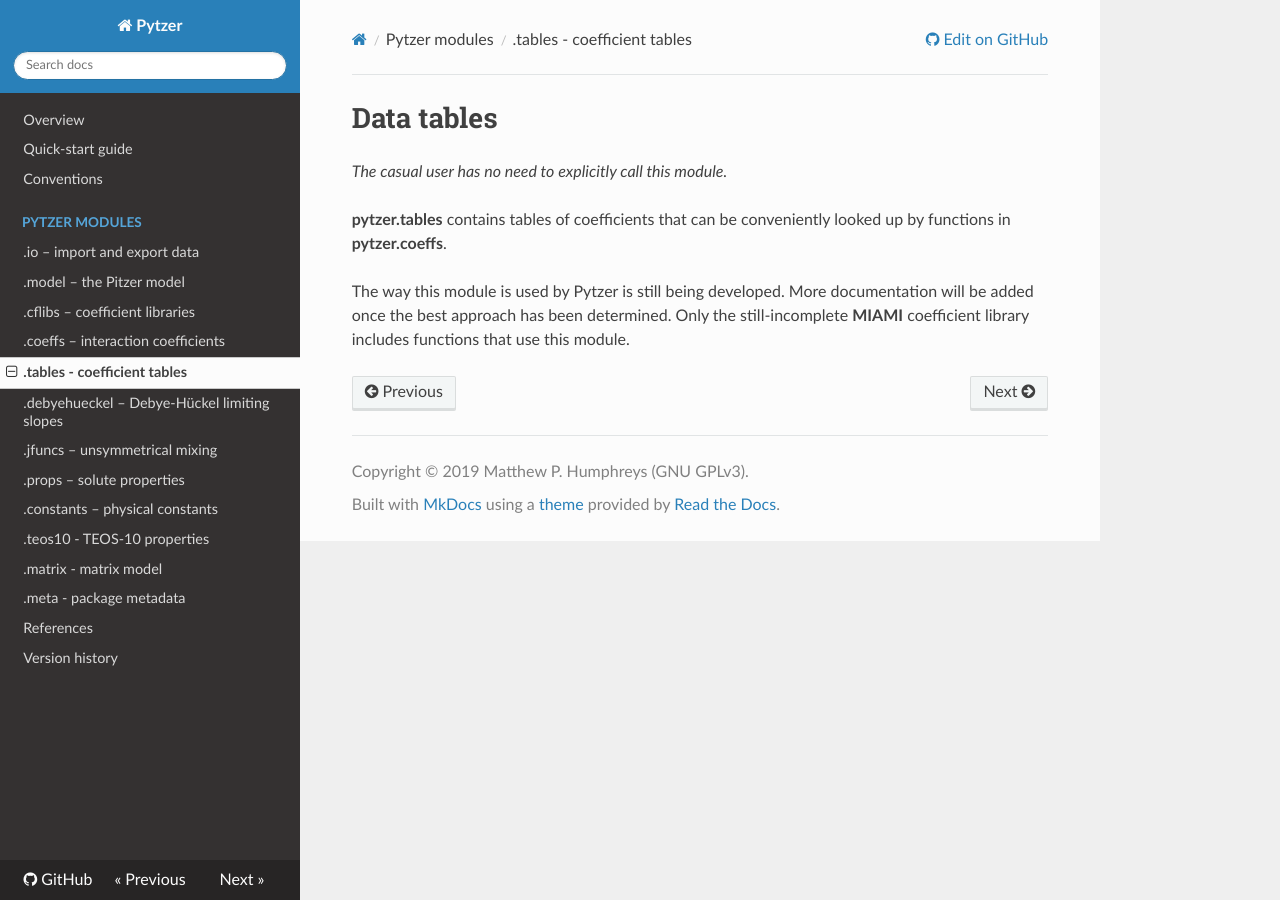
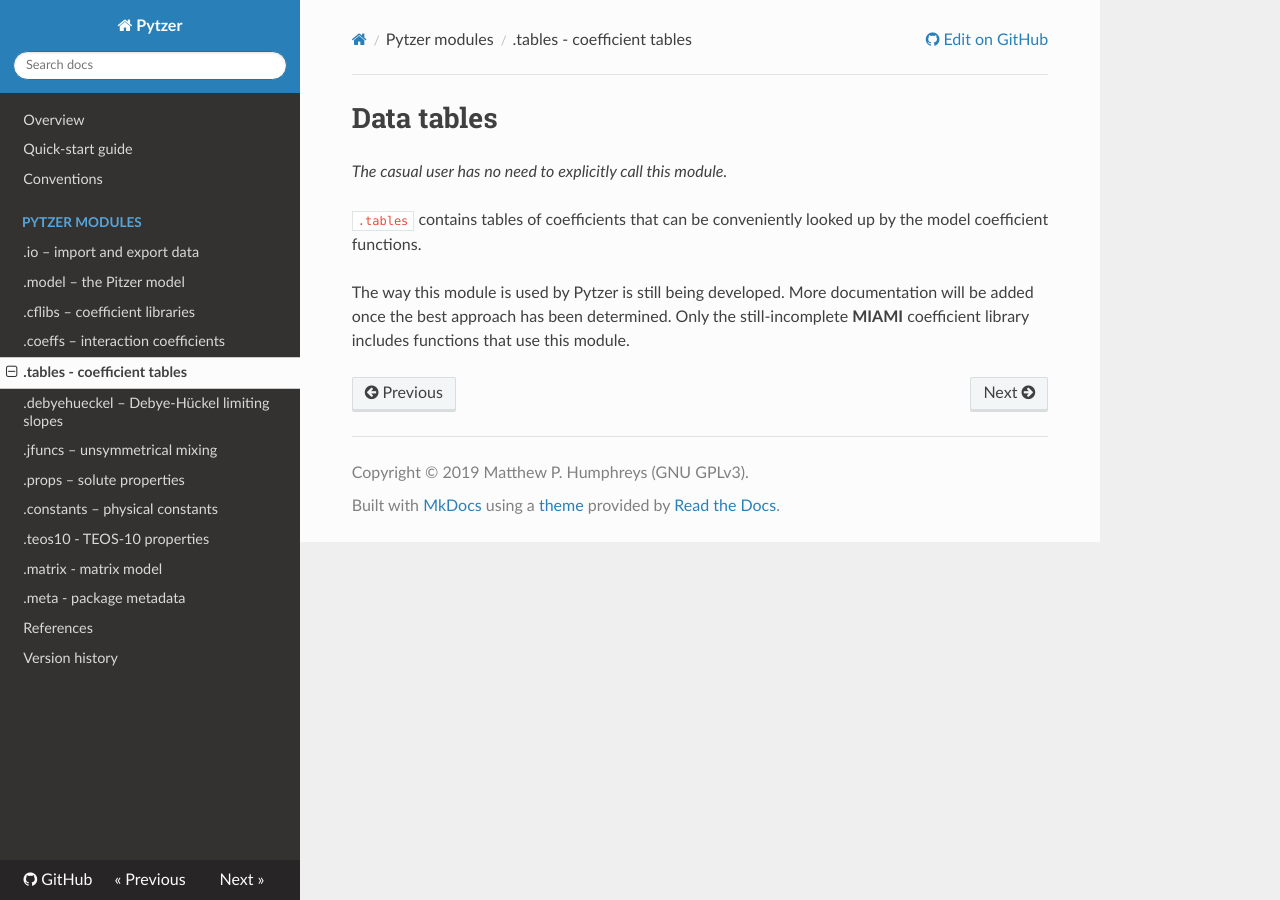
Before and after one commit to mvdh7/pytzer, an MkDocs documentation site: the page built from docs/modules/tables.md, in a window 1280 px wide. Built offline with MkDocs 1.6.1, drawn with Linux system fonts in a browser that asks for light colours; nearby versions of some CDN libraries.

Commit message:
Reformat

```diff
--- a/docs/modules/tables.md
+++ b/docs/modules/tables.md
@@ -2,6 +2,6 @@
 
 *The casual user has no need to explicitly call this module.*
 
-**pytzer.tables** contains tables of coefficients that can be conveniently looked up by functions in **pytzer.coeffs**.
+`.tables` contains tables of coefficients that can be conveniently looked up by the model coefficient functions.
 
 The way this module is used by Pytzer is still being developed. More documentation will be added once the best approach has been determined. Only the still-incomplete **MIAMI** coefficient library includes functions that use this module.
```
